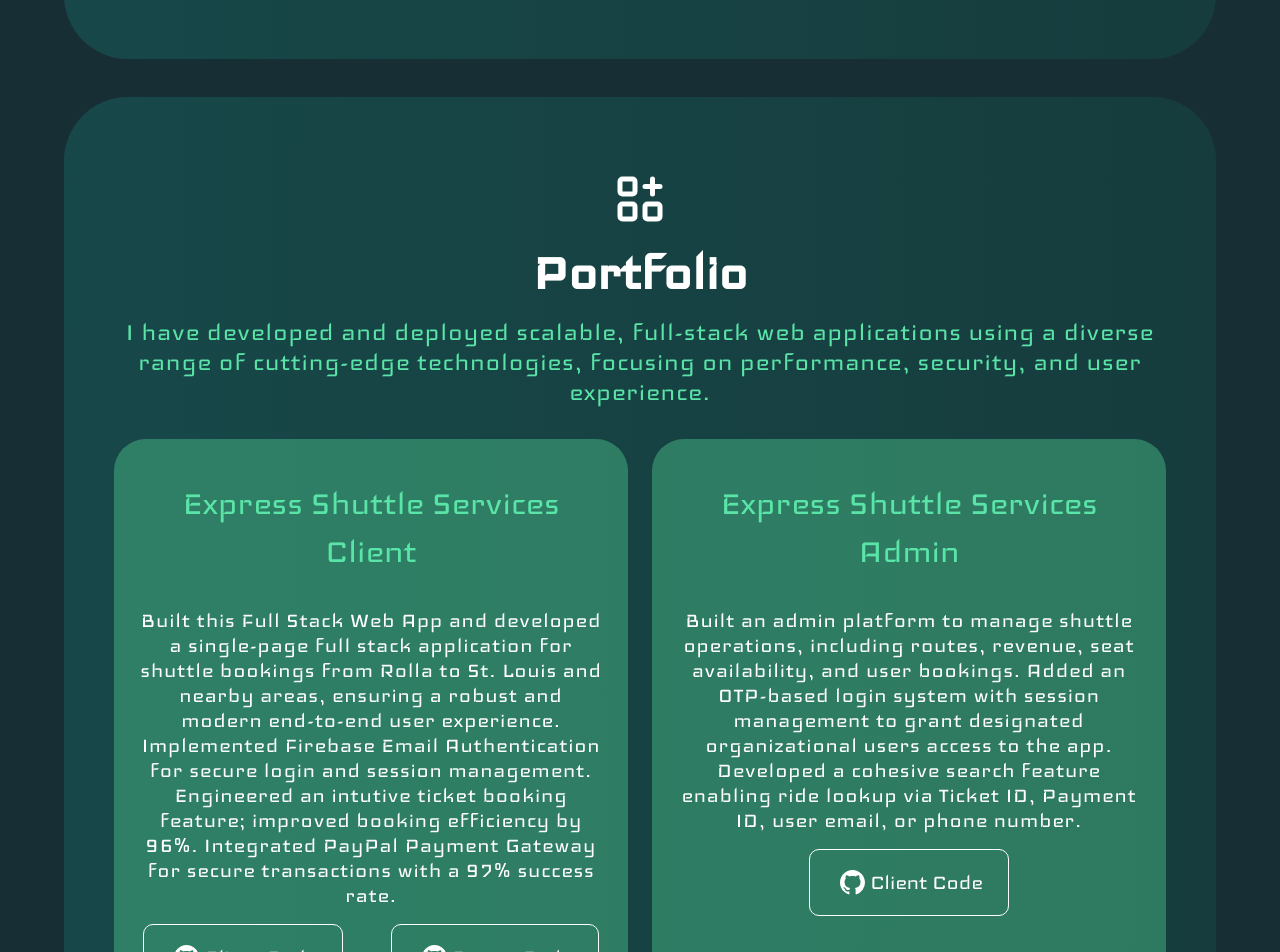
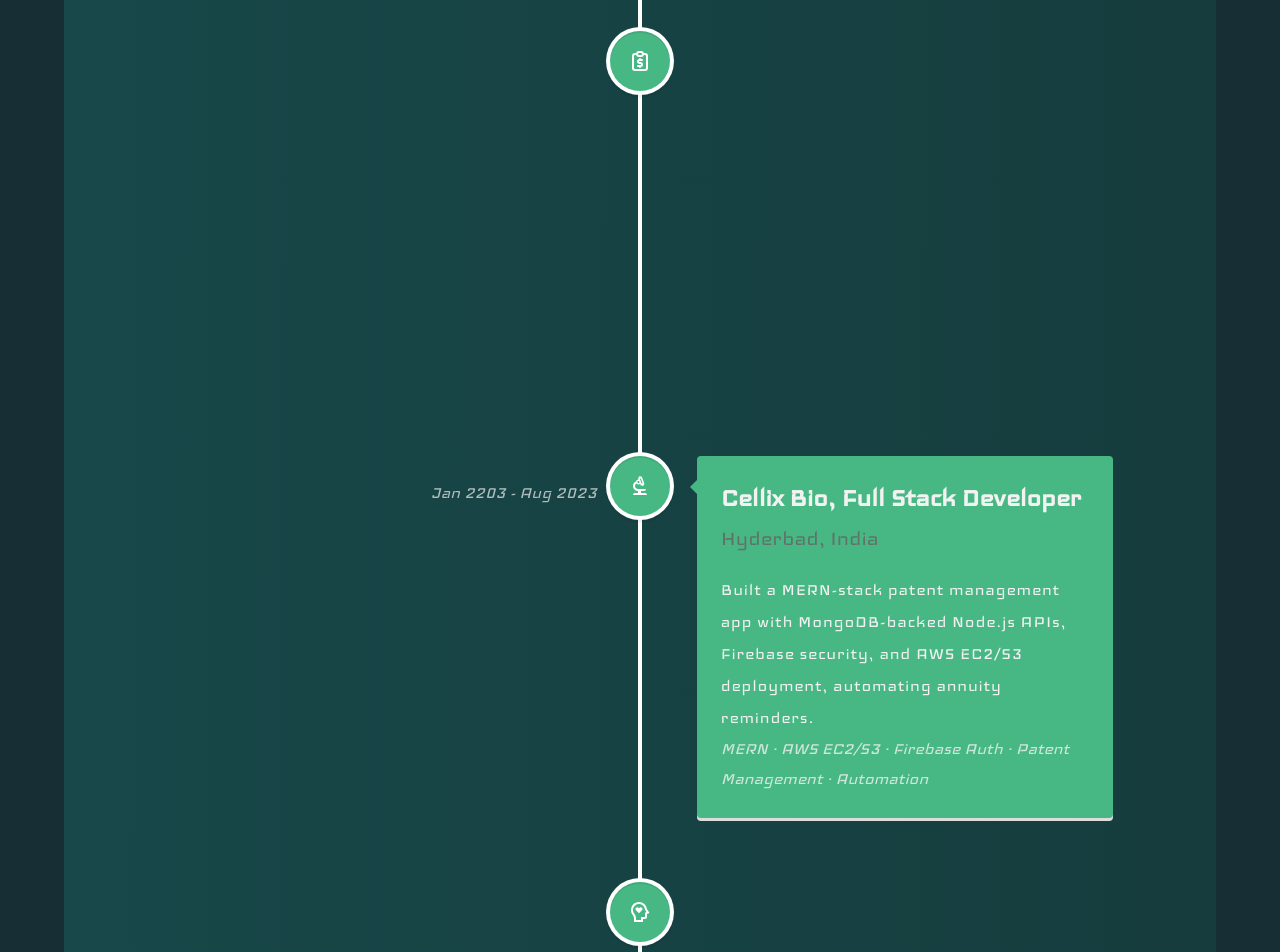
Before and after one commit to Harshamasina/harsha_website, a React (Vite) app: page / in a window 1280 px wide. Shown: the part 3374-4326 px from the top of the page. Built offline with nearby package versions, Linux system fonts and the light colour scheme; no server answers.

Commit message:
added: "Experience Section"

```diff
--- a/src/App.css
+++ b/src/App.css
@@ -634,6 +634,53 @@
   letter-spacing: 0.8px;
   text-align: center;
   margin-bottom: 3%;
+}
+
+.vertical-timeline-element-content {
+  transition: transform 0.3s ease, box-shadow 0.3s ease, background-color 0.3s ease;
+}
+
+/* on hover, lift and highlight */
+.vertical-timeline-element:hover .vertical-timeline-element-content {
+  transform: translateY(-5px) scale(1.02);
+  box-shadow: 0 8px 20px rgba(0,0,0,0.15);
+  background: rgba(255,255,255,0.1);
+}
+
+.exp-content {
+  padding: 20px;
+  border-radius: 8px;
+}
+
+.exp-content h3 {
+  font-size: 30px !important;
+  font-weight: 700;
+  margin-bottom: 0.25em;
+  color: #f2f2f2;
+}
+
+.exp-content h4 {
+  font-size: 25px !important;
+  font-weight: 500;
+  margin-bottom: 0.5em;
+  opacity: 0.85;
+  color: #666;
+}
+
+.exp-content p {
+  text-align: left;
+  font-size: 20px !important;
+  line-height: 1.4;
+  margin-bottom: 0.5em;
+  color: #f2f2f2;
+}
+
+.exp-content span {
+  display: block;
+  font-size: 20px !important;
+  font-style: italic;
+  opacity: 0.8;
+  color: #f2f2f2;
 }
 
 /************ Projects ************/
--- a/src/Components/Experience.jsx
+++ b/src/Components/Experience.jsx
@@ -1,5 +1,9 @@
-import { MdOutlineWorkHistory } from "react-icons/md";
+import { MdOutlineWorkHistory, MdOutlineBiotech } from "react-icons/md";
 import { Helmet } from 'react-helmet';
+import { VerticalTimeline, VerticalTimelineElement }  from 'react-vertical-timeline-component';
+import 'react-vertical-timeline-component/style.min.css';
+import { TbReportMoney } from "react-icons/tb";
+import { RiMentalHealthLine } from "react-icons/ri";
 
 const Experience = () => {
     return (
@@ -14,7 +18,63 @@
                 <h2>Work History</h2>
                 <p>Present and Past Experience</p>
                 <div className="experience-container">
+                    <VerticalTimeline>
+                        <VerticalTimelineElement
+                            className="vertical-timeline-element--work"
+                            contentStyle={{ background: 'rgb(71,184,132)', color: '#fff' }}
+                            contentArrowStyle={{ borderRight: '7px solid  rgb(71,184,132)' }}
+                            date="Feb 2025 - present"
+                            iconStyle={{ background: 'rgb(71,184,132)', color: '#fff' }}
+                            icon={<TbReportMoney />}
+                            textClassName="exp-content"
+                        >
+                            <h3 className="vertical-timeline-element-title">CGI INC, Full Stack Developer</h3>
+                            <h4 className="vertical-timeline-element-subtitle">USA</h4>
+                            <p>
+                                Architected and deployed JWT-secured Spring Boot microservices with MySQL APIs and React dashboards, containerized via Docker and validated through Postman/Swagger.
+                            </p>
+                            <span>Microservices, Spring Boot, JWT · Docker, React.js</span>
+                        </VerticalTimelineElement>
+                    </VerticalTimeline>
 
+                    <VerticalTimeline>
+                        <VerticalTimelineElement
+                            className="vertical-timeline-element--work"
+                            contentStyle={{ background: 'rgb(71,184,132)', color: '#fff' }}
+                            contentArrowStyle={{ borderRight: '7px solid  rgb(71,184,132)' }}
+                            date="Jan 2203 - Aug 2023"
+                            iconStyle={{ background: 'rgb(71,184,132)', color: '#fff' }}
+                            icon={<MdOutlineBiotech />}
+                            position="right"
+                            textClassName="exp-content"
+                        >
+                            <h3 className="vertical-timeline-element-title">Cellix Bio, Full Stack Developer</h3>
+                            <h4 className="vertical-timeline-element-subtitle">Hyderbad, India</h4>
+                            <p>
+                                Built a MERN-stack patent management app with MongoDB-backed Node.js APIs, Firebase security, and AWS EC2/S3 deployment, automating annuity reminders.
+                            </p>
+                            <span>MERN · AWS EC2/S3 · Firebase Auth · Patent Management · Automation</span>
+                        </VerticalTimelineElement>
+                    </VerticalTimeline>
+
+                    <VerticalTimeline>
+                        <VerticalTimelineElement
+                            className="vertical-timeline-element--work"
+                            contentStyle={{ background: 'rgb(71,184,132)', color: '#fff' }}
+                            contentArrowStyle={{ borderRight: '7px solid  rgb(71,184,132)' }}
+                            date="Mar 2021 - Dec 2022"
+                            iconStyle={{ background: 'rgb(71,184,132)', color: '#fff' }}
+                            icon={<RiMentalHealthLine />}
+                            textClassName="exp-content"
+                        >
+                            <h3 className="vertical-timeline-element-title">Value Labs, Software Developer</h3>
+                            <h4 className="vertical-timeline-element-subtitle">Hyderbad, India</h4>
+                            <p>
+                                Developed Node.js and Spring Boot microservices with MySQL/PostgreSQL, event-driven Kafka pipelines, and automated document workflows using PDFBox and Drools.
+                            </p>
+                            <span>Microservices · Kafka · Spring Boot · Express.js · Automated Workflows</span>
+                        </VerticalTimelineElement>
+                    </VerticalTimeline>
                 </div>
             </section>
         </div>
```
Also changed, not shown: 1 other file (tests, documents, lock files or other folders).
